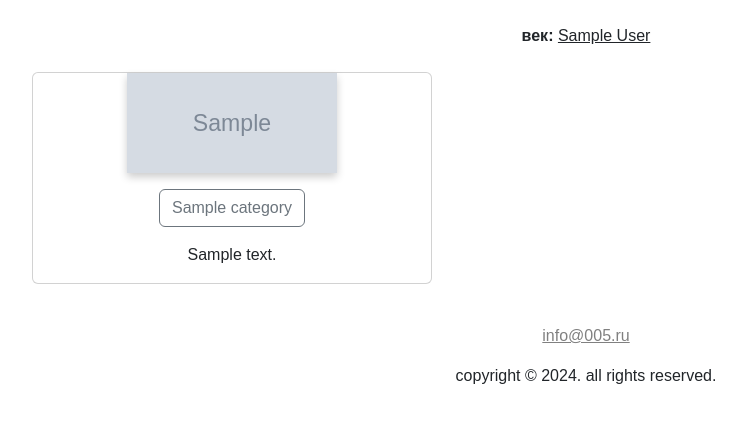
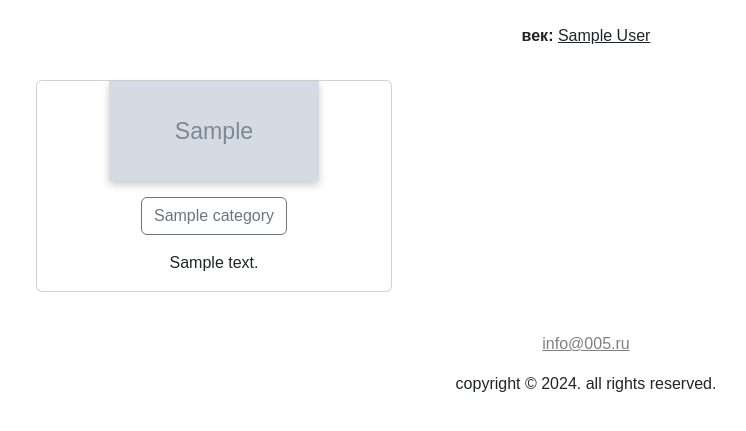
Before and after one commit to Ark005/edu, a Django app: page / in a window 1280 px wide. Shown: the part 58-489 px from the top of the page, without its empty margins (54-800 px from the left). Run offline with Django 4.2, Linux system fonts and the light colour scheme; tables that the repository leaves empty hold one stand-in row (values such as "Sample post"); grey boxes marked "Sample" are stand-in pictures; parts of the project's set-up code (start-up, migrations or seed data) failed here and were passed over.

```diff
--- a/backend/web/templates/index.html
+++ b/backend/web/templates/index.html
@@ -17,23 +17,60 @@
             <div class="row">
                 {% for category in categories %}
                     {% if category.main_image %}
+                        <div class="col-4 p-2 mb-2">
+                            <div class="card category-card">
+                                            <div class="flip-card">
+                                                <div class="d-flex justify-content-center">
+                                                    <div class="flip-card-inner">
+                                                        <div class="flip-card-front">
+                                                            <img src="{{ category.main_image.url }}"
+                                                                 style="width:210px;height:100px;">
+                                                        </div>
+                                                        <div class="flip-card-back">
+                                                            {% if category.website %}
+                                                                <div id="ytplayer">
+                                                                    <iframe width="210" height="100"
+                                                                            src="{{ category.website }} "
+                                                                            title="YouTube video player" frameborder="0"
+                                                                            allow="accelerometer; autoplay; clipboard-write; encrypted-media; gyroscope; picture-in-picture; web-share"
+                                                                            allowfullscreen></iframe>
+                                                                </div>
+                                                            {% endif %}
+                                                        </div>
+                                                    </div>
+                                                </div>
+                                                <div class="d-flex justify-content-center my-3">
+                                                    <a href="{{ category.get_absolute_url }}" type="button"
+                                                       class="btn btn-outline-secondary">{{ category.name }}</a>
+                                                </div>
+                                                <p class="text-center">{{ category.about_text }}</p>
+                                            </div>
 
-                        <div class="card mb-3 mx-1" style="width: 25rem;">
-                            <div class="col-md-3 col-lg-12 col-sm-6">
-                                <div class="row">
-                                    <div class="card-img">
-                                        <div class="d-flex justify-content-center">
-                                            <meta name="viewport" content="width=device-width, initial-scale=1">
+                            </div>
+                        </div>
+                    {% endif %}
+                {% endfor %}
+            </div>
+        </div>
+    </div>
     <style>
+        .category-card {
+            display: block;
+            height: 100%;
+            justify-content: space-between;
+        }
+
         body {
             font-family: Arial, Helvetica, sans-serif;
         }
 
         .flip-card {
+            height: 100%;
+            display: flex;
+            flex-direction: column;
+            justify-content: space-between;
             background-color: transparent;
-                                                    width: 210px;
-                                                    height: 100px;
-                                                    perspective: 1000px;
+        {#width: 210px;#}{#height: 100px;#}{#perspective: 1000px;#}
         }
 
         .flip-card-inner {
```
Also changed, not shown: other parts of backend/web/templates/index.html (+0 -45 lines). Lines whose indentation alone changed are shown as unchanged.
